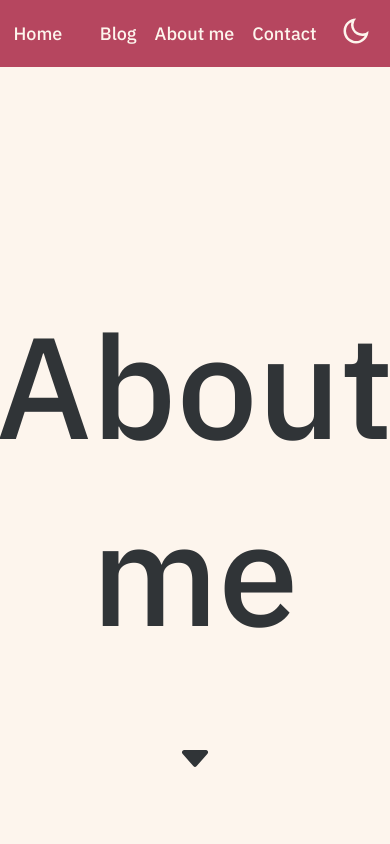
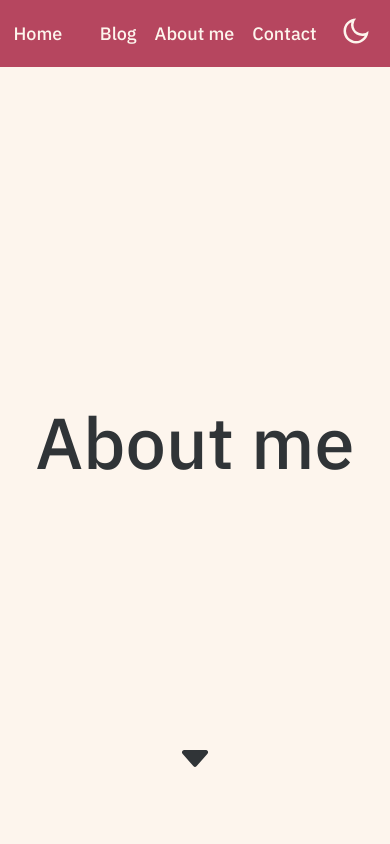
Before and after one commit to HumanBojack/Website, a SvelteKit app: page /about in a window 390 px wide. Shown: the top 844 px of the page. Built offline with nearby package versions, Linux system fonts and the light colour scheme.

Commit message:
fix: improve the hero on mobile view

```diff
--- a/src/routes/about/+page.svelte
+++ b/src/routes/about/+page.svelte
@@ -89,7 +89,7 @@
     margin: 0 auto;
 
     @media (max-width: $max-width-margin) {
-      margin: 2rem $margin;
+      margin: 0 $margin;
     }
   }
 
@@ -100,7 +100,7 @@
     align-items: center;
 
     h1 {
-      font-size: 8rem;
+      font-size: clamp(4rem, 10vw, 8rem);
       text-align: center;
     }
 
```
